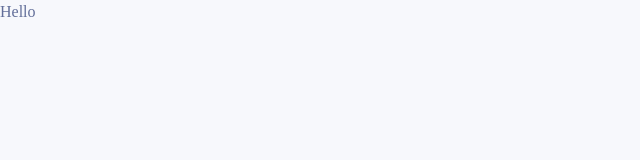
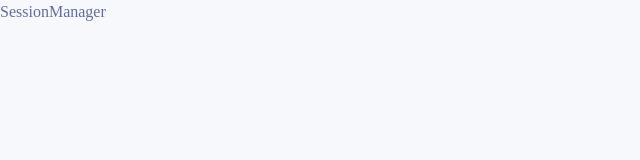
Before and after one commit to Dev-Nubian-Pty-Ltd/nubian-app, a React (Vite) app: page / in a window 1280 px wide. Shown: the top 160 px of the page, without its empty margins (0-640 px from the left). Built offline with nearby package versions, Linux system fonts and the light colour scheme.

Commit message:
Add authenticated hook with interval

```diff
--- a/src/components/app/App.tsx
+++ b/src/components/app/App.tsx
@@ -1,7 +1,18 @@
+import { useEffect, useState } from 'react';
+import { SessionManager } from '../session-manager/SessionManager.component';
 import './App.scss';
 
-function App() {
-  return <div className="App">Hello</div>;
-}
+const App: React.FC = () => {
+  const [authenticated, setAuthenticated] = useState<boolean>(true);
+  useEffect(() => {
+    const interval = setInterval(() => {
+      setAuthenticated((prev) => !prev);
+    }, 1000 * 60 * 60);
+    return () => {
+      clearInterval(interval);
+    };
+  }, []);
+  return <SessionManager authenticated={authenticated} />;
+};
 
 export default App;
```
